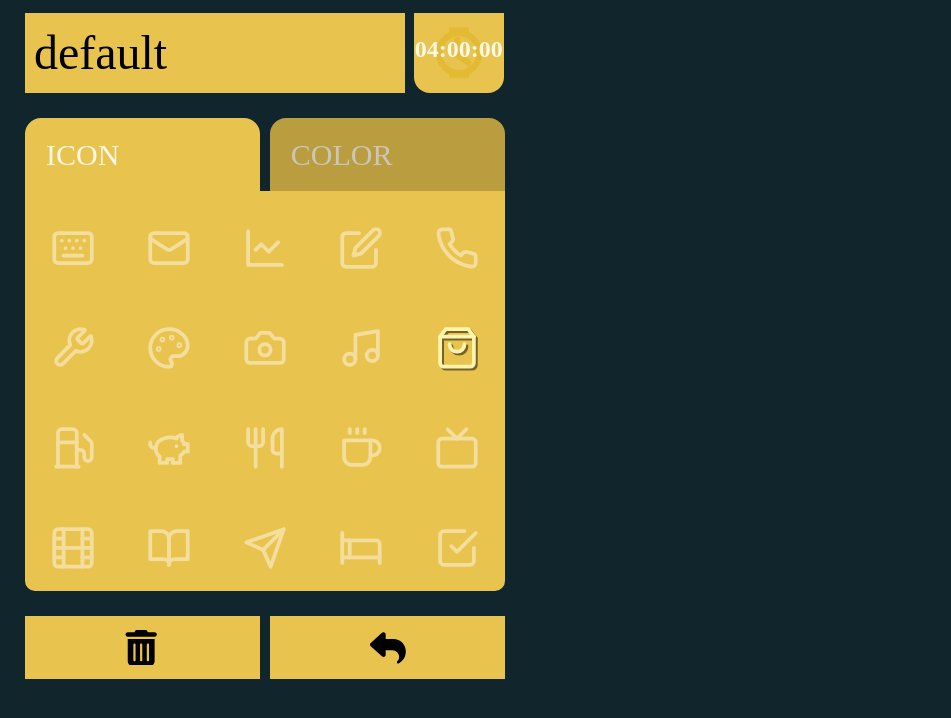
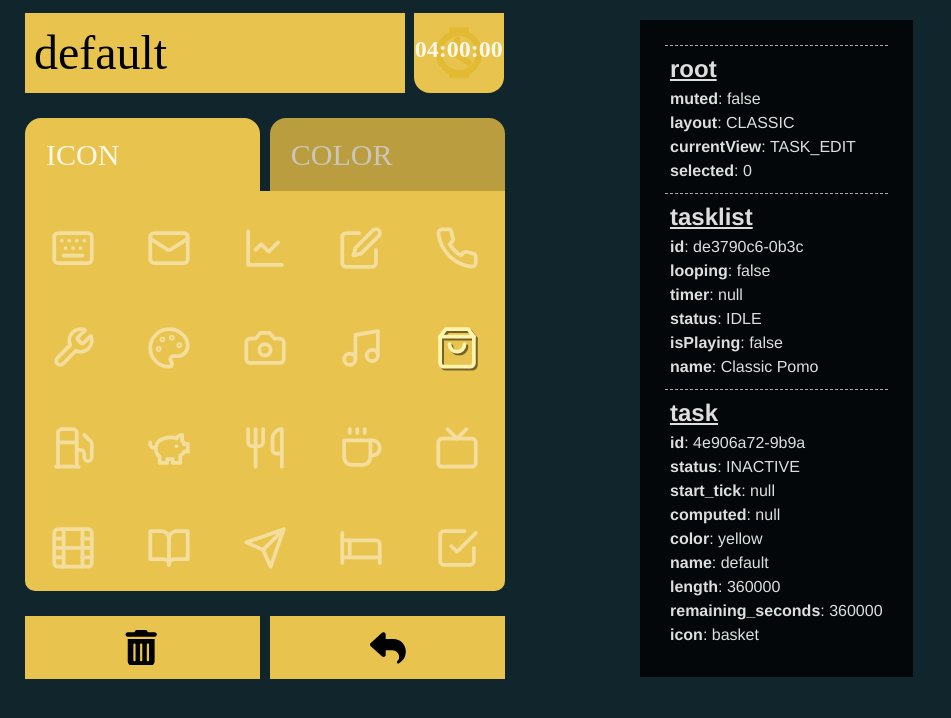
Before and after one commit to tati-codes/svelte-30-31, a Svelte app: page / in a window 1280 px wide. Shown: the top 718 px of the page, without its empty margins (0-951 px from the left). Built offline with nearby package versions, Linux system fonts and the light colour scheme; a web font is replaced by a local one.

Commit message:
debug stuff

```diff
--- a/src/App.svelte
+++ b/src/App.svelte
@@ -4,30 +4,54 @@
   import TimerView from "./Views/Timer/TimerView.svelte"
   import List from "./Views/List/List.svelte"
   import {bg, light} from "./Store/color"
-  import {currentTaskList, currentView, root} from "./Store/rootStore"
+  import {currentTask, currentTaskList, currentView, root} from "./Store/rootStore"
   import TaskEdit from "./Views/TaskEdit/TaskEdit.svelte"
+
   // "TIMER", "PICKER", "SETTINGS", "TASK_EDIT"
   // $: cssVarStyles = Object.entries(styles)
 	// 	.map(([key, value]) => `--${key}:${value}`)
 	// 	.join(';');
   import { setEditID } from "./Store/taskEdit"
+  import DebugStore from "./lib/Shared/debugStore.svelte"
   setEditID($currentTaskList.tasks[0].id);
 </script>
 
+<div class="container">
+
   <main class="bgt">
     {#if $currentView == "TIMER"}
+    <TimerView/>
+    {:else if $currentView == "PICKER"}
     <List/>
-{:else if $currentView == "PICKER"}
-<TimerView/>
     {:else if $currentView == "SETTINGS"}
     <Settings/>
     {:else if $currentView == "TASK_EDIT"}
     <TaskEdit/>
     {/if}
   </main>
+    <aside>
+      <DebugStore obj={$root} title="root"/>
+      <DebugStore obj={$currentTaskList} title="tasklist"/>
+      <DebugStore obj={$currentTask} title="task"/>
+    </aside>
+</div>
+<style>
 
-<style>
+  aside {
+    background: rgba(0, 0, 0, 0.8);
+    margin: 20px;
+    padding: 20px;
+    z-index: 0;
+    position: absolute;
+    margin-left: 50%;
+    font-family: Helvetica;
+  }
 .bgt{
   transition: background-color 0.325s linear;
 }
+.container {
+  display: grid;
+  grid-template-columns: 5fr 5fr;
+  gap: 0px 0px;
+}
 </style>
--- /dev/null
+++ b/src/lib/Shared/debugStore.svelte
@@ -0,0 +1,53 @@
+<script lang="ts">
+  import { isPrimitive } from "./isPrimitive"
+  export let obj, title;
+  console.log(obj)
+  let keys = Object.keys(obj)
+  let values = Object.values(obj)
+</script>
+<div>
+  <h2>{title}</h2>
+  {#each keys as key, i}
+    {#if isPrimitive(values[i])}
+      <p>
+        <strong>{key}</strong>: {values[i]}
+      </p>
+    {/if}
+  {/each}
+</div>
+
+<style>
+  strong {
+  font-weight: bolder;
+}
+  h2 {
+    text-decoration:underline;
+  }
+
+  div {
+  border-top: 1px dashed #aaa;
+  padding: 0.5em 0.5em 0;
+}
+
+  div {
+  padding: 5px;
+  margin: 5px;
+  border: 2px dashed mus;
+}
+
+  summary {
+  font-weight: bold;
+  margin: -0.5em -0.5em 0;
+  padding: 0.5em;
+}
+
+details[open] {
+  padding: 0.5em;
+}
+
+details[open] summary {
+  border-bottom: 1px solid #aaa;
+  margin-bottom: 0.5em;
+}
+
+</style>
```
Also changed, not shown: src/lib/Shared/detailArray.svelte (added). Lines whose indentation alone changed are shown as unchanged.
